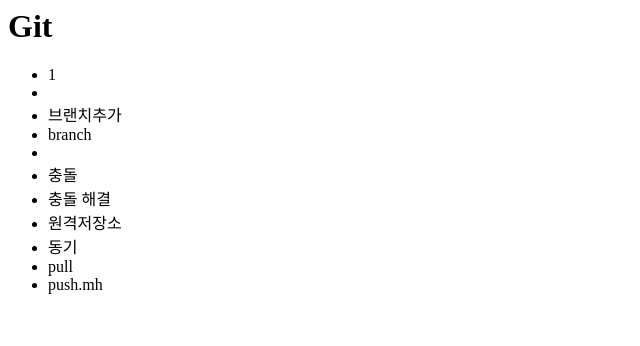
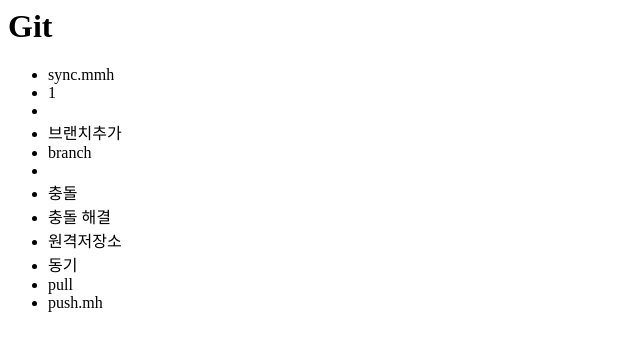
Before and after one commit to MinHyeok90/usingsourcetree, a plain HTML site: page index.html in a window 1280 px wide. Shown: the whole page, without its empty margins (0-640 px from the left). Drawn offline with Linux system fonts and the light colour scheme.

Commit message:
add sync

```diff
--- a/index.html
+++ b/index.html
@@ -9,6 +9,7 @@
         </header>
 
         <ul>
+            <li>sync.mmh</li>
             <li>1<li>
             <li>브랜치추가</li>
             <li>branch<li>
```
